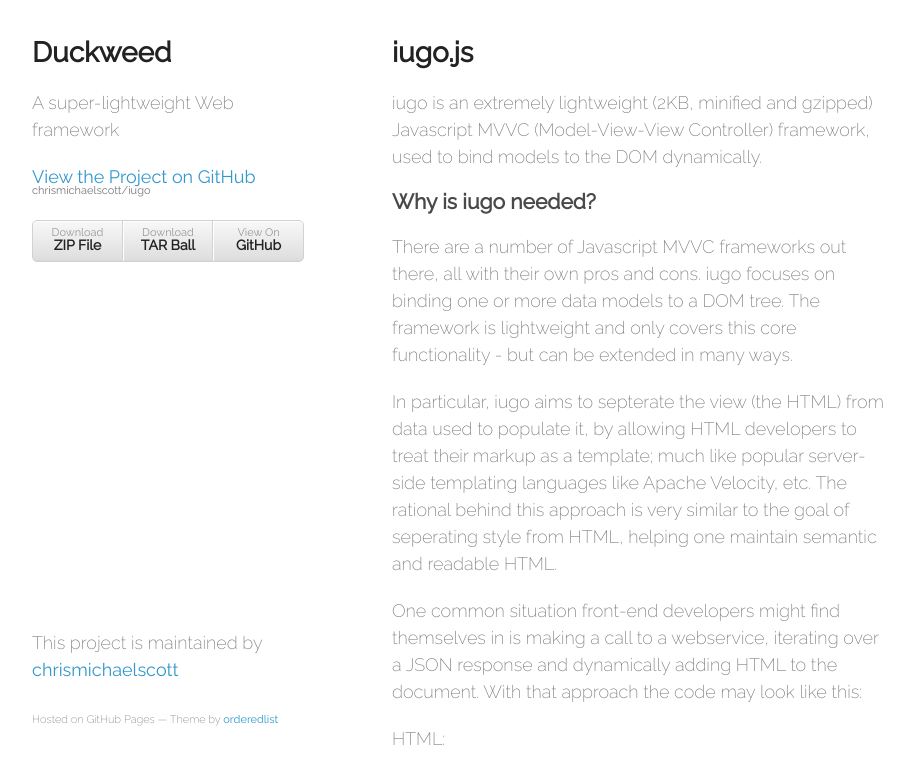
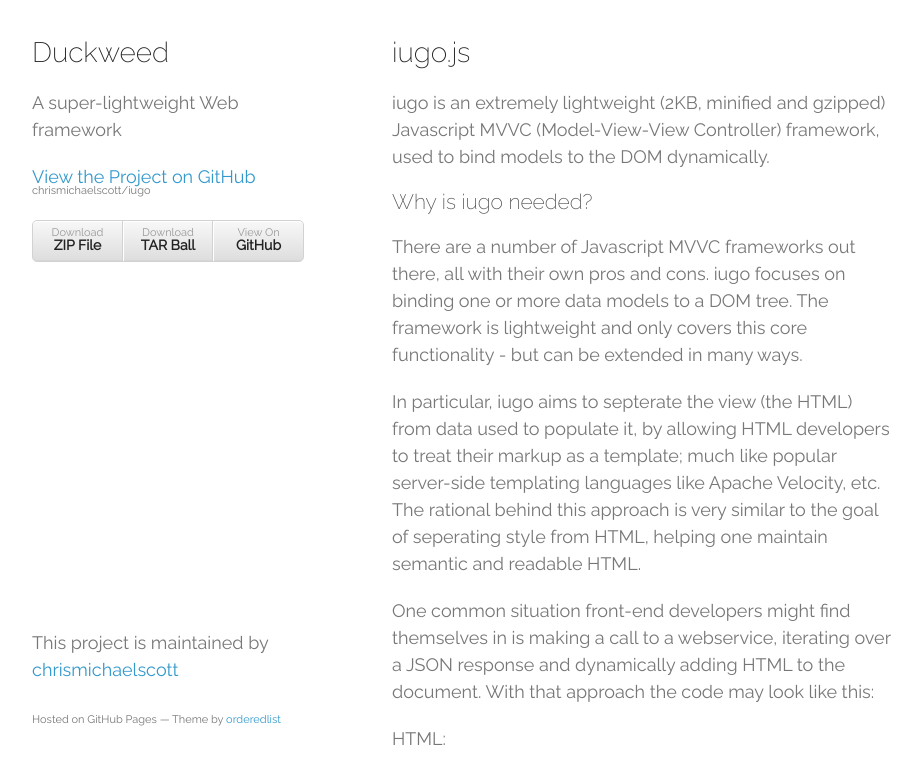
Before and after one commit to chrismichaelscott/iugo, a plain HTML site: page index.html in a window 1280 px wide. Shown: the top 769 px of the page, without its empty margins (178-1098 px from the left). Drawn offline with Linux system fonts and the light colour scheme.

Commit message:
Update styles.css

```diff
--- a/stylesheets/styles.css
+++ b/stylesheets/styles.css
@@ -4,12 +4,13 @@
   padding:30px;
   font: 18px/1.5 Raleway, "Helvetica Neue", Helvetica, Arial, sans-serif;
   color:#777;
-  font-weight:300;
+  font-weight:400;
 }
 
 h1, h2, h3, h4, h5, h6 {
   color:#222;
   margin:0 0 20px;
+  font-weight: 200;
 }
 
 p, ul, ol, table, pre, dl {
```
